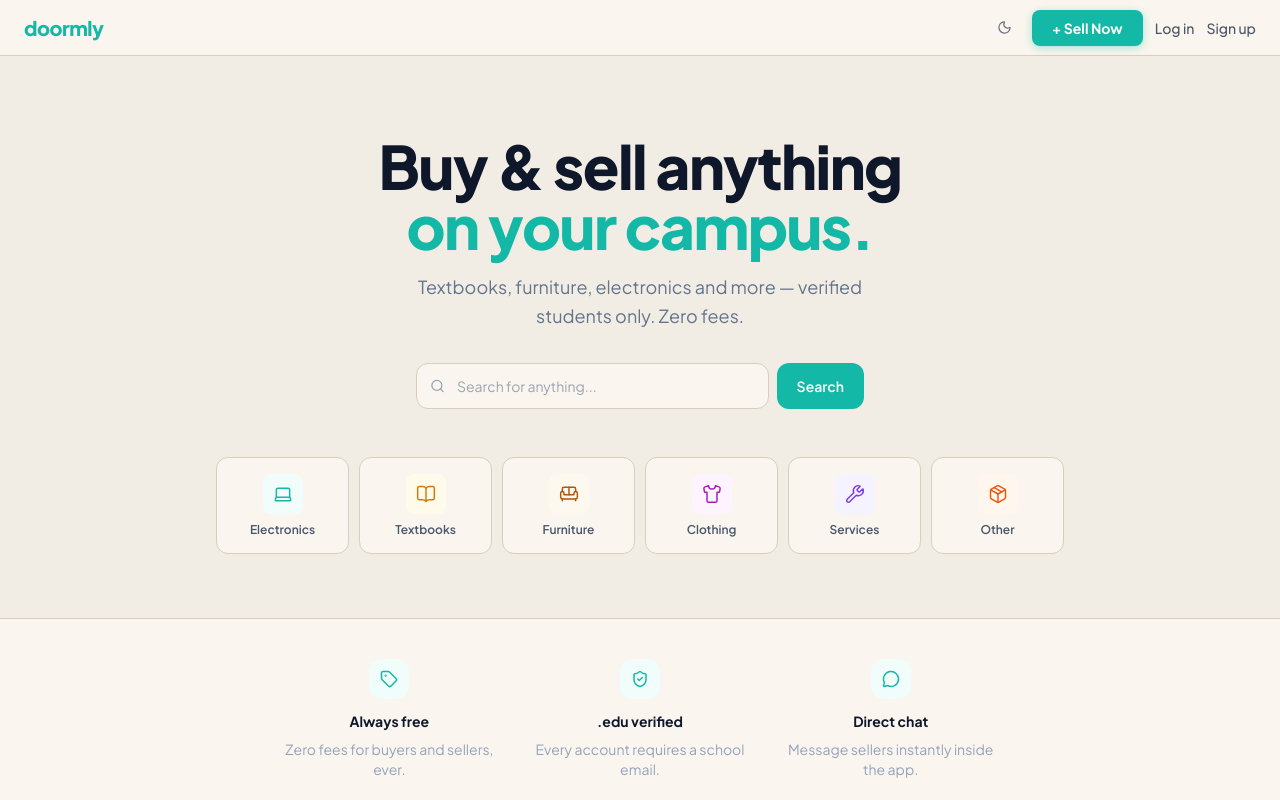
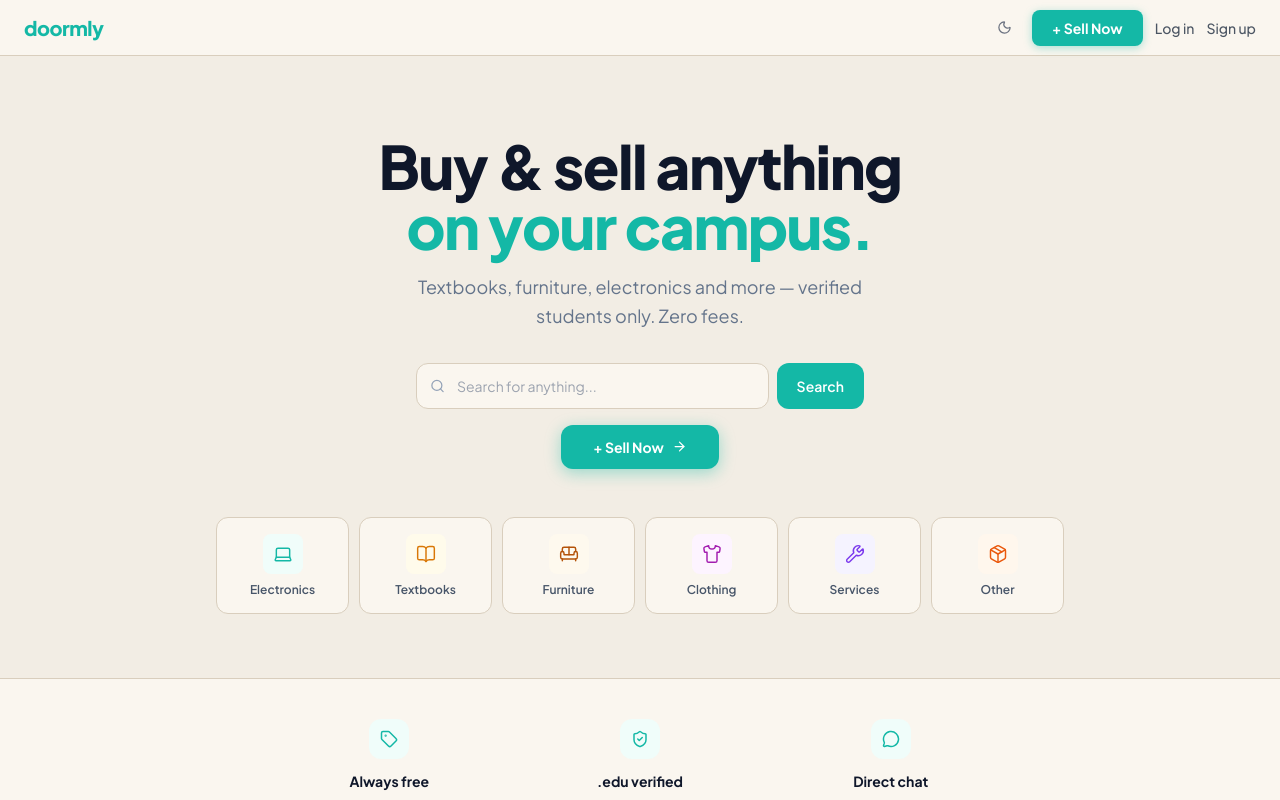
Before and after one commit to say3u/campus-marketplace, a React (Vite) app in the folder client/: page / in a window 1280 px wide. Shown: the top 800 px of the page. Built offline with nearby package versions, Linux system fonts and the light colour scheme; the HTML template or start-up script is replaced by a standard one.

Commit message:
Add Sell Now button to hero section on landing page

```diff
--- a/client/src/pages/Landing.jsx
+++ b/client/src/pages/Landing.jsx
@@ -61,7 +61,7 @@ export default function Landing() {
           Textbooks, furniture, electronics and more &mdash; verified students only. Zero fees.
         </p>
 
-        <form action="/register" className="flex gap-2 max-w-md mx-auto">
+        <form action="/register" className="flex gap-2 max-w-md mx-auto mb-4">
           <div className="relative flex-1">
             <Search size={15} className="absolute left-3.5 top-1/2 -translate-y-1/2 pointer-events-none"
               style={{ color: 'var(--muted)' }} />
@@ -69,7 +69,7 @@ export default function Landing() {
               type="text"
               name="q"
               placeholder="Search for anything..."
-              className="w-full rounded-xl pl-10 pr-4 py-3 text-sm border focus:outline-none focus:ring-2 focus:ring-green-400/40"
+              className="w-full rounded-xl pl-10 pr-4 py-3 text-sm border focus:outline-none focus:ring-2 focus:ring-teal-400/40"
               style={{ backgroundColor: 'var(--surface)', borderColor: 'var(--border)', color: 'var(--text)' }}
             />
           </div>
@@ -79,6 +79,12 @@ export default function Landing() {
             Search
           </button>
         </form>
+
+        <Link to="/register"
+          className="inline-flex items-center gap-2 font-bold text-white px-8 py-3 rounded-xl text-sm transition-opacity hover:opacity-85"
+          style={{ backgroundColor: '#14B8A6', boxShadow: '0 4px 16px rgba(20,184,166,0.4)' }}>
+          + Sell Now <ArrowRight size={15} />
+        </Link>
       </div>
 
       {/* ── Categories ───────────────────────────────────── */}
```
